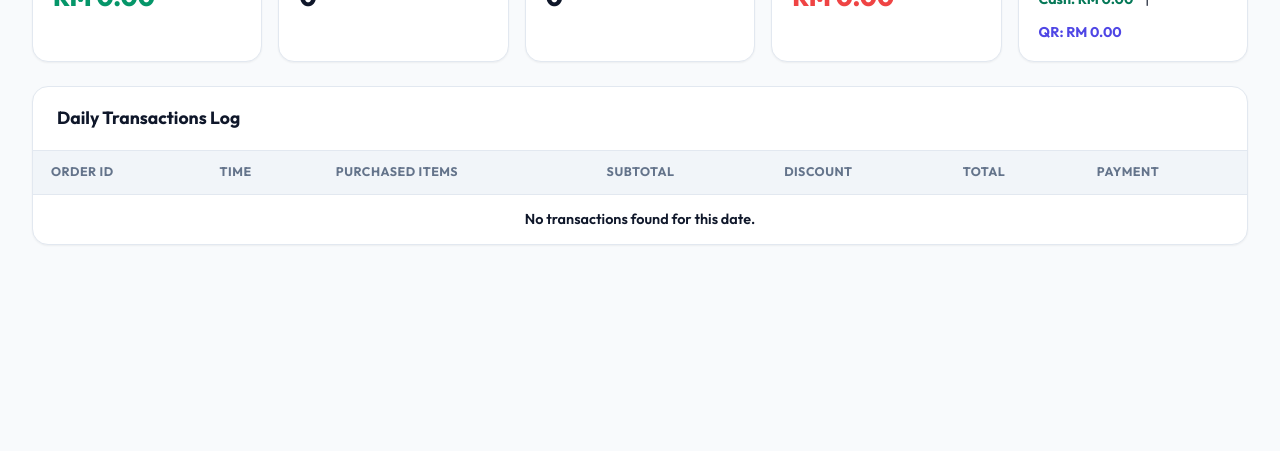
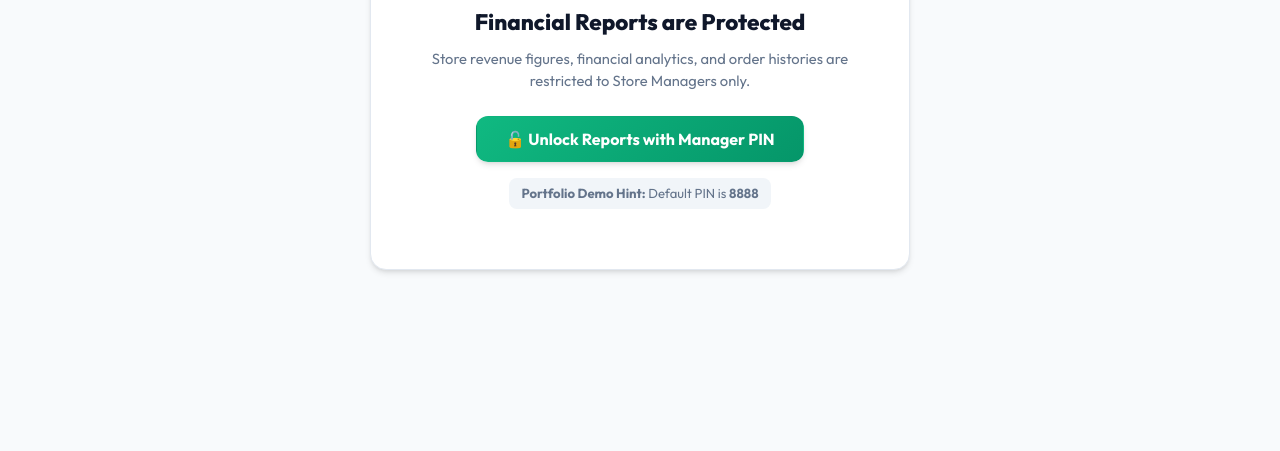
Before and after one commit to shinnie221/JV-Sips, a website with bundled scripts: page pages/reports.html in a window 1280 px wide. Shown: the part 349-800 px from the top of the page. Built offline with nearby package versions, Linux system fonts and the light colour scheme.

Commit message:
Implement Guest simulation mode and Manager PIN protection for sales reports and catalog

```diff
--- a/css/reports.css
+++ b/css/reports.css
@@ -373,3 +373,45 @@
     font-size: 0.82rem;
   }
 }
+
+/* Reports Manager Lock Screen */
+.reports-locked-container {
+  background: var(--bg-surface);
+  border: 1px solid var(--border-color);
+  border-radius: var(--radius-lg);
+  padding: 60px 24px;
+  text-align: center;
+  max-width: 540px;
+  margin: 40px auto;
+  box-shadow: var(--shadow-md);
+}
+
+.reports-locked-icon {
+  font-size: 3rem;
+  margin-bottom: 16px;
+}
+
+.reports-locked-title {
+  font-size: 1.4rem;
+  font-weight: 800;
+  color: var(--text-main);
+  margin-bottom: 8px;
+}
+
+.reports-locked-desc {
+  font-size: 0.92rem;
+  color: var(--text-muted);
+  max-width: 420px;
+  margin: 0 auto 24px auto;
+  line-height: 1.5;
+}
+
+.reports-locked-hint {
+  margin-top: 16px;
+  font-size: 0.82rem;
+  color: var(--text-muted);
+  background: var(--bg-subtle);
+  padding: 6px 12px;
+  border-radius: var(--radius-sm);
+  display: inline-block;
+}
--- a/js/reports.js
+++ b/js/reports.js
@@ -67,31 +67,34 @@ const yearlyMetricItems = document.getElementById('yearly-metric-items');
 const yearlyMetricDiscount = document.getElementById('yearly-metric-discount');
 const yearlyMetricCash = document.getElementById('yearly-metric-cash');
 const yearlyMetricQr = document.getElementById('yearly-metric-qr');
-const yearlyBestsellersTbody = document.getElementById('yearly-bestsellers-tbody');
+// Lock Element
+const reportsLockedView = document.getElementById('reports-locked-view');
+const btnUnlockReports = document.getElementById('btn-unlock-reports');
 
 // Initialization
 document.addEventListener('DOMContentLoaded', () => {
   initAuthHeader();
   setupEventListeners();
   initDatePickers();
-  loadDailyReport();
+  renderCurrentReport();
 });
 
 function setupEventListeners() {
+  if (btnUnlockReports) {
+    btnUnlockReports.addEventListener('click', () => {
+      requireManagerAuth(() => {
+        renderCurrentReport();
+      }, 'Unlock Store Financial Reports');
+    });
+  }
+
   // Tab switching
   tabButtons.forEach(btn => {
     btn.addEventListener('click', () => {
       tabButtons.forEach(b => b.classList.remove('active'));
       btn.classList.add('active');
       currentTab = btn.dataset.tab;
-
-      sectionDaily.style.display = currentTab === 'daily' ? 'block' : 'none';
-      sectionMonthly.style.display = currentTab === 'monthly' ? 'block' : 'none';
-      sectionYearly.style.display = currentTab === 'yearly' ? 'block' : 'none';
-
-      if (currentTab === 'daily') loadDailyReport();
-      if (currentTab === 'monthly') loadMonthlyReport();
-      if (currentTab === 'yearly') loadYearlyReport();
+      renderCurrentReport();
     });
   });
 
@@ -135,6 +138,27 @@ function setupEventListeners() {
     selectedYear = parseInt(e.target.value, 10);
     loadYearlyReport();
   });
+}
+
+function renderCurrentReport() {
+  const isAuth = isManagerAuthenticated();
+
+  if (!isAuth) {
+    if (reportsLockedView) reportsLockedView.style.display = 'block';
+    sectionDaily.style.display = 'none';
+    sectionMonthly.style.display = 'none';
+    sectionYearly.style.display = 'none';
+    return;
+  }
+
+  if (reportsLockedView) reportsLockedView.style.display = 'none';
+  sectionDaily.style.display = currentTab === 'daily' ? 'block' : 'none';
+  sectionMonthly.style.display = currentTab === 'monthly' ? 'block' : 'none';
+  sectionYearly.style.display = currentTab === 'yearly' ? 'block' : 'none';
+
+  if (currentTab === 'daily') loadDailyReport();
+  if (currentTab === 'monthly') loadMonthlyReport();
+  if (currentTab === 'yearly') loadYearlyReport();
 }
 
 function initDatePickers() {
--- a/pages/reports.html
+++ b/pages/reports.html
@@ -76,6 +76,21 @@
           <button id="tab-daily" class="tab-btn active" data-tab="daily">Daily Report</button>
           <button id="tab-monthly" class="tab-btn" data-tab="monthly">Monthly Report</button>
           <button id="tab-yearly" class="tab-btn" data-tab="yearly">Yearly Report</button>
+        </div>
+      </div>
+
+      <!-- Manager Locked View for Guests -->
+      <div id="reports-locked-view" class="reports-locked-container" style="display: none;">
+        <div class="reports-locked-icon">🔒</div>
+        <h2 class="reports-locked-title">Financial Reports are Protected</h2>
+        <p class="reports-locked-desc">Store revenue figures, financial analytics, and order histories are restricted to Store Managers only.</p>
+        <button id="btn-unlock-reports" class="btn btn-primary" style="padding: 12px 28px; font-weight: 700; font-size: 1rem; box-shadow: var(--shadow-md);">
+          🔓 Unlock Reports with Manager PIN
+        </button>
+        <div>
+          <span class="reports-locked-hint">
+            <strong>Portfolio Demo Hint:</strong> Default PIN is <strong>8888</strong>
+          </span>
         </div>
       </div>
 
```
Also changed, not shown: js/payment.js (+14 -5 lines).
